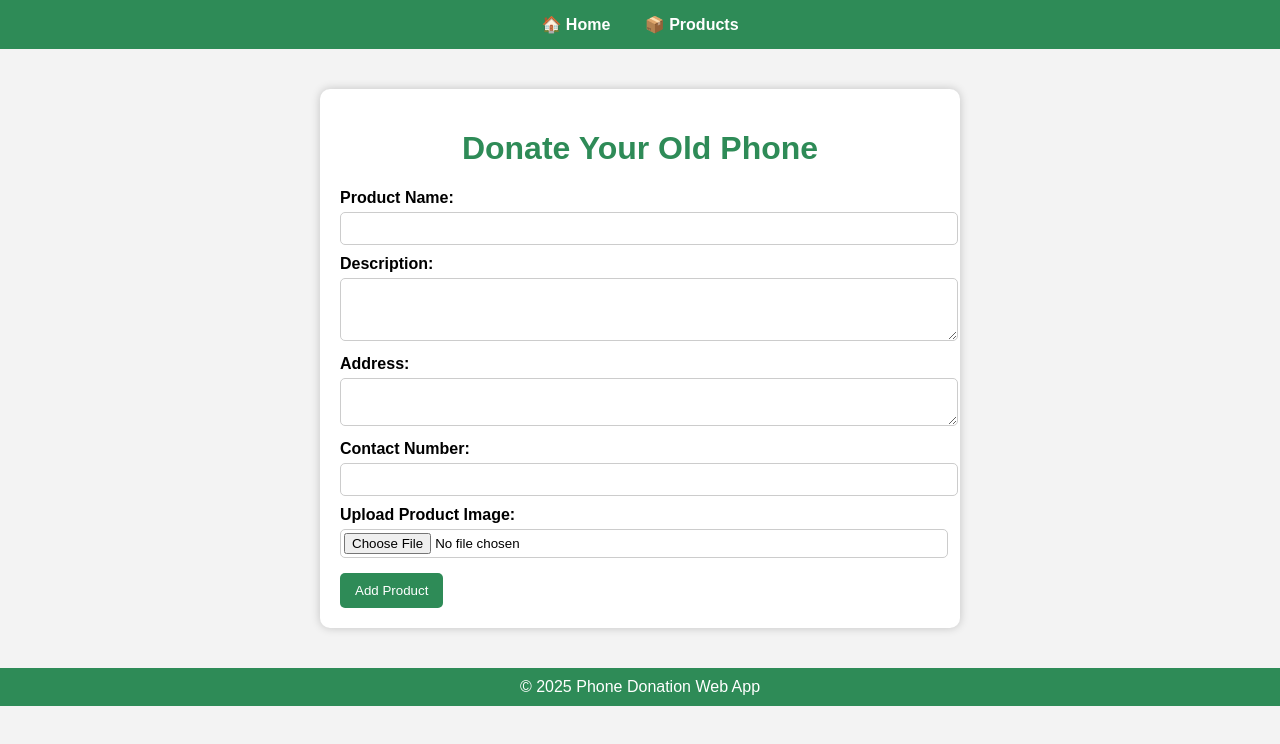
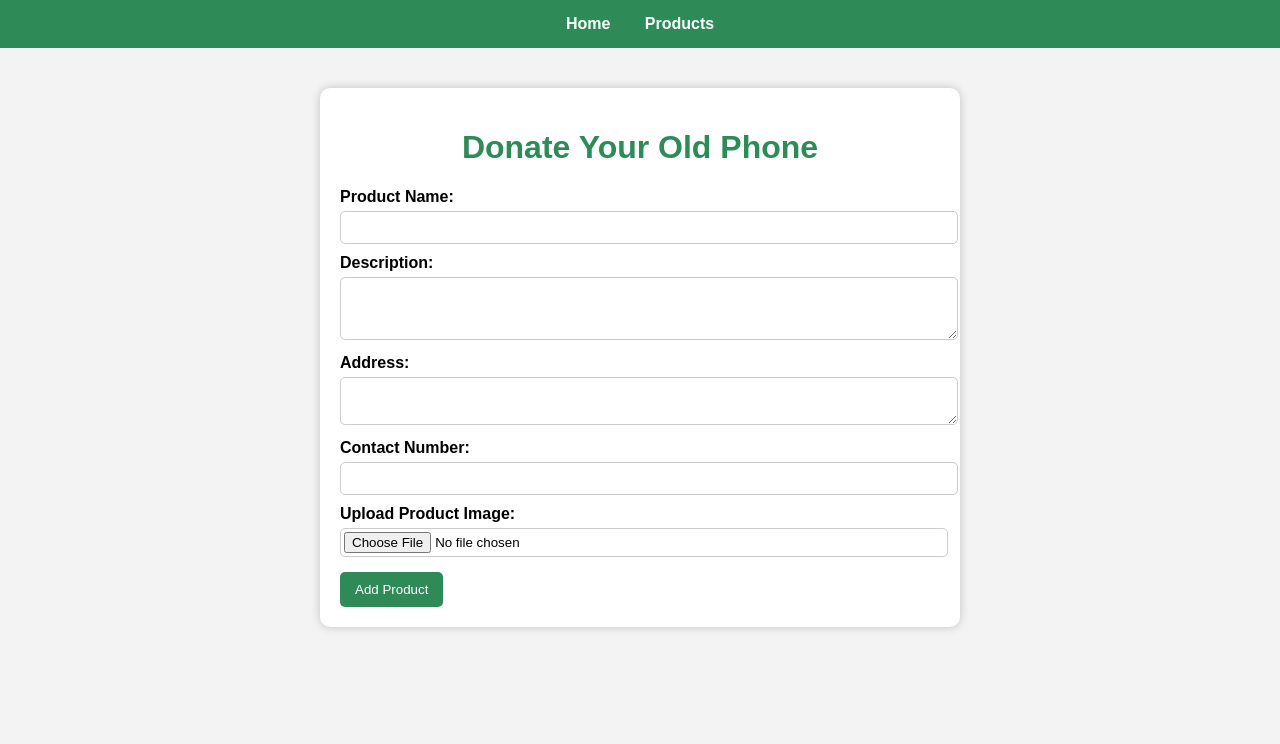
Before and after one commit to kanisettisunitha/Product-Donation, a plain HTML site: page index.html in a window 1280 px wide. Drawn offline with Linux system fonts and the light colour scheme.

Commit message:
Update index.html

```diff
--- a/index.html
+++ b/index.html
@@ -3,7 +3,7 @@
 <head>
   <meta charset="UTF-8">
   <meta name="viewport" content="width=device-width, initial-scale=1.0">
-  <title>Phone Donation | Home</title>
+  <title>Product Donation </title>
   <style>
     body {
       font-family: Arial, sans-serif;
@@ -11,7 +11,6 @@
       background-color: #f3f3f3;
     }
 
-    /* Navigation Bar */
     nav {
       background-color: #2e8b57;
       padding: 15px;
@@ -29,7 +28,6 @@
       text-decoration: underline;
     }
 
-    /* Container */
     .container {
       width: 90%;
       max-width: 600px;
@@ -77,20 +75,12 @@
       background-color: #256b45;
     }
 
-    footer {
-      text-align: center;
-      padding: 10px;
-      background-color: #2e8b57;
-      color: white;
-      margin-top: 20px;
-    }
   </style>
 </head>
 <body>
-  <!-- Navigation Bar -->
   <nav>
-    <a href="index.html">🏠 Home</a>
-    <a href="products.html">📦 Products</a>
+    <a href="index.html"> Home</a>
+    <a href="products.html"> Products</a>
   </nav>
 
   <div class="container">
@@ -115,8 +105,6 @@
     </form>
   </div>
 
-  <footer>© 2025 Phone Donation Web App</footer>
-
   <script>
     const productName = document.getElementById("productName");
     const productDescription = document.getElementById("productDescription");
@@ -140,8 +128,6 @@
       const reader = new FileReader();
       reader.onload = function() {
         const imageURL = reader.result;
-
-        // Store product data in localStorage
         const productData = {
           name: nameValue,
           desc: descValue,
```
